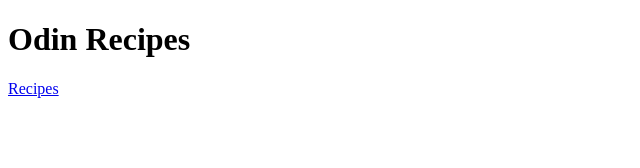
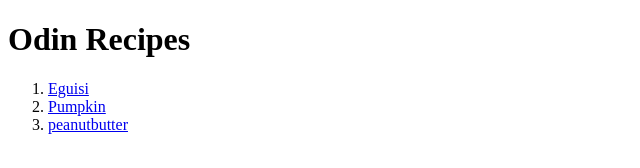
Before and after one commit to Muyixone/Odin-recipes, a plain HTML site: page index.html in a window 1280 px wide. Shown: the whole page, without its empty margins (0-640 px from the left). Drawn offline with Linux system fonts and the light colour scheme.

Commit message:
more recipe details

```diff
--- a/index.html
+++ b/index.html
@@ -8,7 +8,15 @@
 </head>
 <body>
     <h1>Odin Recipes</h1>
-    <a href="/eguisi.html">Recipes</a>
+    <ol>
+        <li><a href="./Odin-recipes/recipes/eguisi.html">Eguisi</a></li>
+        <li><a href="./Odin-recipes/recipes/pumpkin.html">Pumpkin</a></li>
+        <li><a href="./Odin-recipes/recipes/peanutbutter.html">peanutbutter</a></li>
+    </ol>
+
+
+
+
 
 </body>
 </html>
```
